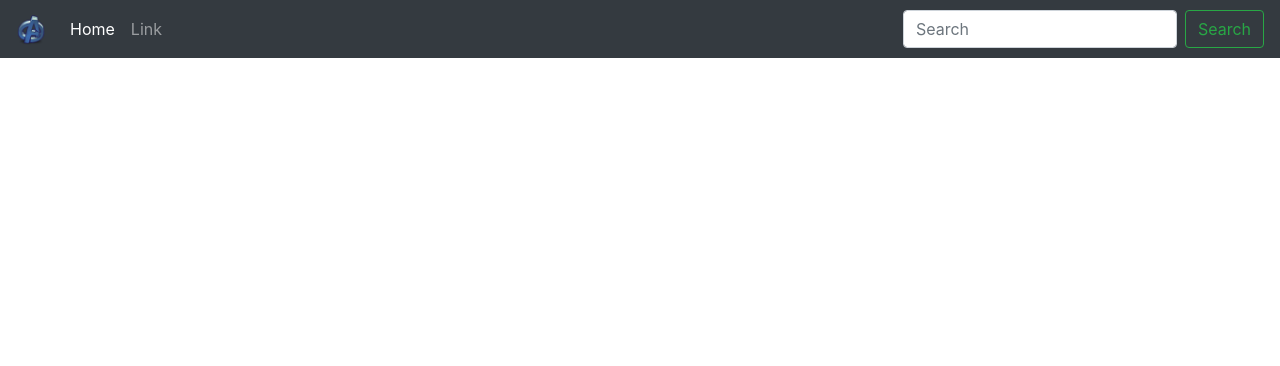
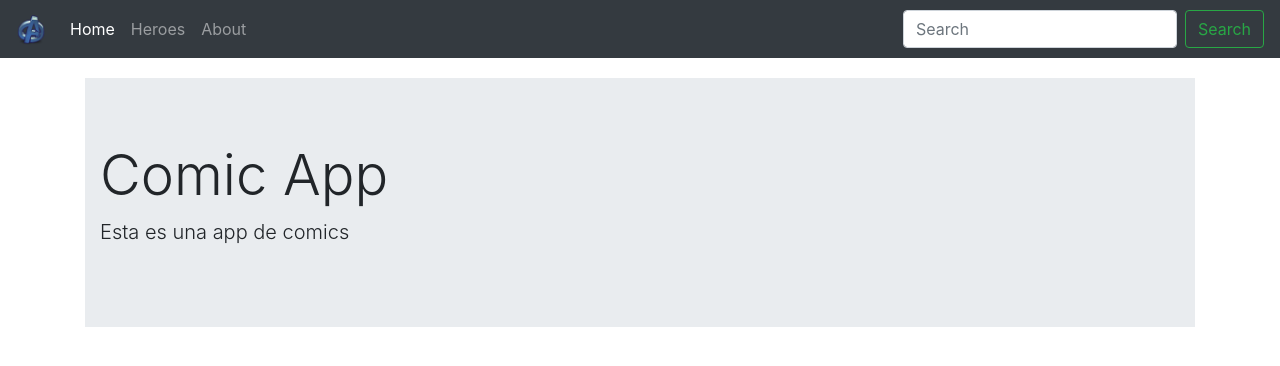
Before and after one commit to eskalona17/first-spa-angular, an Angular app: page /home in a window 1280 px wide. Before the commit this address led to /. Shown: the top 366 px of the page. Built offline with nearby package versions, Linux system fonts and the light colour scheme.

Commit message:
adding routes

```diff
--- a/src/app/app.component.html
+++ b/src/app/app.component.html
@@ -1 +1,5 @@
 <app-navbar></app-navbar>
+
+<div class="container main-container">
+  <router-outlet></router-outlet>
+</div>
--- /dev/null
+++ b/src/app/app.routes.ts
@@ -0,0 +1,14 @@
+import { Routes, RouterModule } from '@angular/router';
+import { HomeComponent } from './components/home/home.component';
+import { AboutComponent } from './components/about/about.component';
+import { HeroesComponent } from './components/heroes/heroes.component';
+
+
+const APP_ROUTES: Routes = [
+  { path: 'home', component: HomeComponent },
+  { path: 'about', component: AboutComponent },
+  { path: 'heroes', component: HeroesComponent },
+  { path: '**', pathMatch: 'full', redirectTo: 'home' },
+];
+
+export const APP_ROUTING = RouterModule.forRoot(APP_ROUTES);
--- a/src/app/components/shared/navbar/navbar.component.html
+++ b/src/app/components/shared/navbar/navbar.component.html
@@ -1,24 +1,40 @@
 <nav class="navbar navbar-expand-lg navbar-dark bg-dark">
-
-    <button class="navbar-toggler" type="button" data-toggle="collapse" data-target="#navbarSupportedContent" aria-controls="navbarSupportedContent" aria-expanded="false" aria-label="Toggle navigation">
+  <button
+    class="navbar-toggler"
+    type="button"
+    data-toggle="collapse"
+    data-target="#navbarSupportedContent"
+    aria-controls="navbarSupportedContent"
+    aria-expanded="false"
+    aria-label="Toggle navigation"
+  >
     <span class="navbar-toggler-icon"></span>
   </button>
   <a class="navbar-brand" href="#">
-        <img src="assets/img/A-64.png" width="30" height="30" alt="">
+    <img src="assets/img/A-64.png" width="30" height="30" alt="" />
   </a>
   <div class="collapse navbar-collapse" id="navbarSupportedContent">
     <ul class="navbar-nav mr-auto">
       <li class="nav-item active">
-          <a class="nav-link" href="#">Home <span class="sr-only">(current)</span></a>
+        <a class="nav-link" [routerLink]="['home']">Home</a>
       </li>
       <li class="nav-item">
-          <a class="nav-link" href="#">Link</a>
+        <a class="nav-link" [routerLink]="['heroes']">Heroes</a>
       </li>
-
+      <li class="nav-item">
+        <a class="nav-link" [routerLink]="['about']">About</a>
+      </li>
     </ul>
     <form class="form-inline my-2 my-lg-0">
-        <input class="form-control mr-sm-2" type="search" placeholder="Search" aria-label="Search">
-        <button class="btn btn-outline-success my-2 my-sm-0" type="submit">Search</button>
+      <input
+        class="form-control mr-sm-2"
+        type="search"
+        placeholder="Search"
+        aria-label="Search"
+      />
+      <button class="btn btn-outline-success my-2 my-sm-0" type="submit">
+        Search
+      </button>
     </form>
   </div>
 </nav>
--- a/src/index.html
+++ b/src/index.html
@@ -6,12 +6,8 @@
     <base href="/" />
     <meta name="viewport" content="width=device-width, initial-scale=1" />
     <link rel="icon" type="image/x-icon" href="favicon.ico" />
-
-
   </head>
   <body>
-    <app-root></app-root>
-
-
+    <app-root>Loading...</app-root>
   </body>
 </html>
--- a/src/styles.css
+++ b/src/styles.css
@@ -1 +1,4 @@
 /* You can add global styles to this file, and also import other style files */
+.main-container{
+    margin-top: 20px;
+}
```
Also changed, not shown: src/app/app.module.ts (+10 -1 lines). Lines whose indentation alone changed are shown as unchanged.
